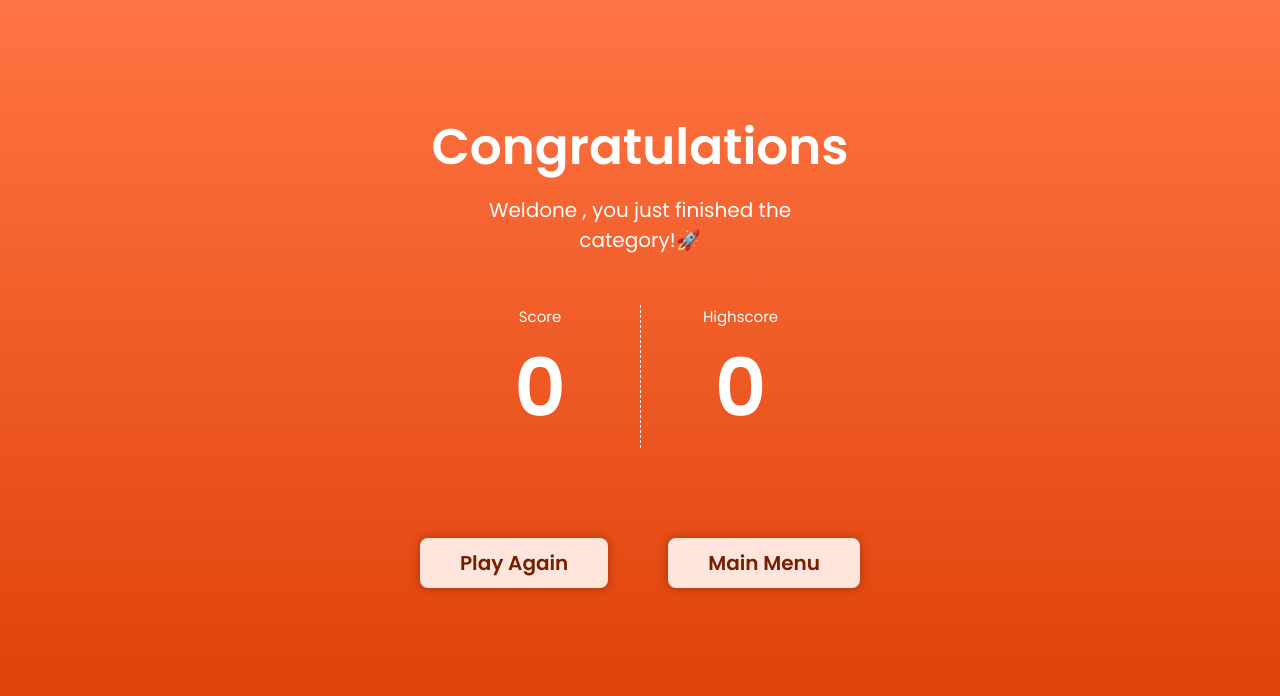
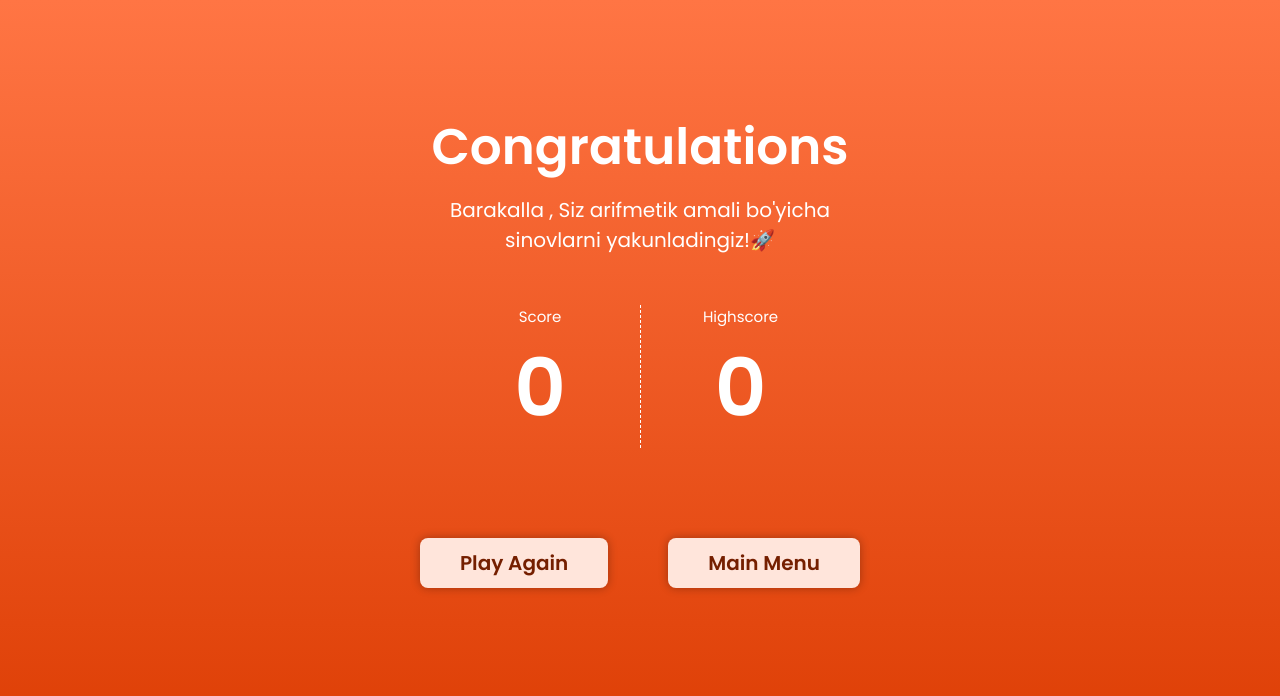
Before and after one commit to DostonUmarov/arifmetik, a React (Vite) app: page /Score in a window 1280 px wide. Shown: the top 696 px of the page. Built offline with nearby package versions, Linux system fonts and the light colour scheme.

Commit message:
Update ScoreScreen.jsx

```diff
--- a/src/Pages/Score/ScoreScreen.jsx
+++ b/src/Pages/Score/ScoreScreen.jsx
@@ -32,7 +32,7 @@ function ScoreScreen() {
     <main className="score-main">
         <p className="congrats">Congratulations</p>
 
-        <p className="done">Weldone {name}, you just finished the {completedLevelName} category!🚀</p>
+        <p className="done">Barakalla {name}, Siz {completedLevelName} arifmetik amali bo'yicha sinovlarni yakunladingiz!🚀</p>
 
         <div className="scores">
             <div className="current-score">
```
